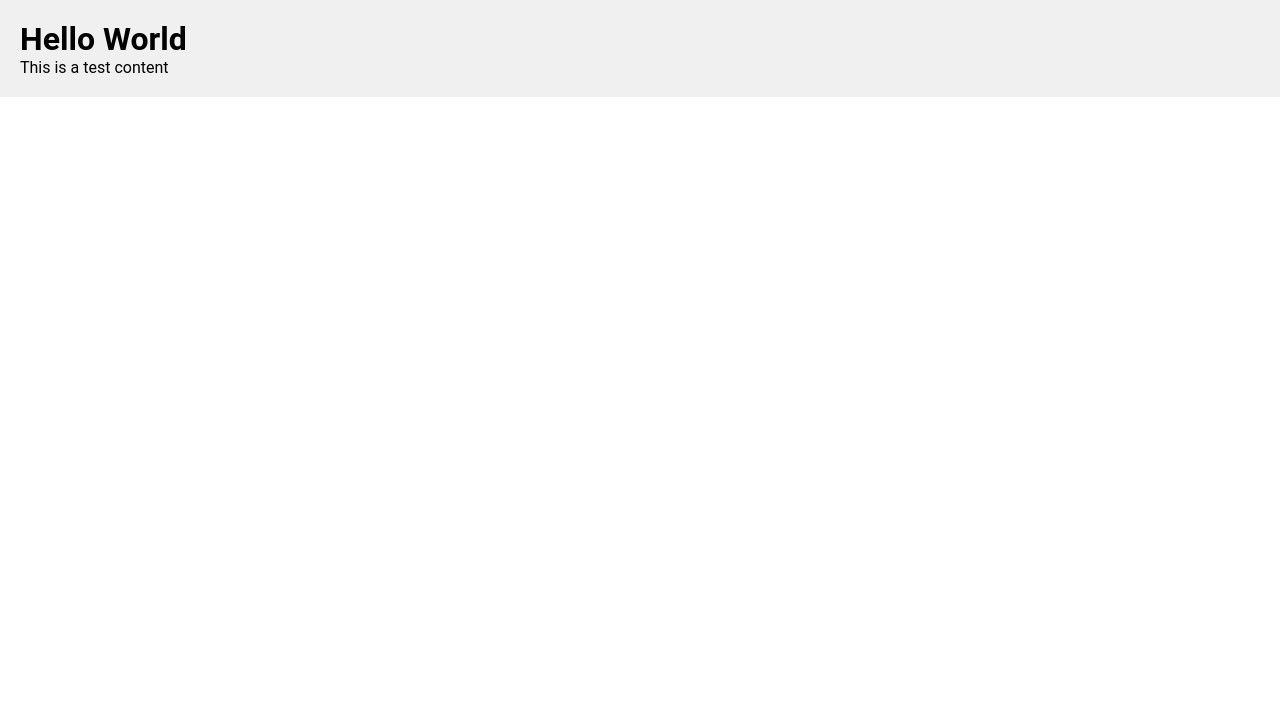
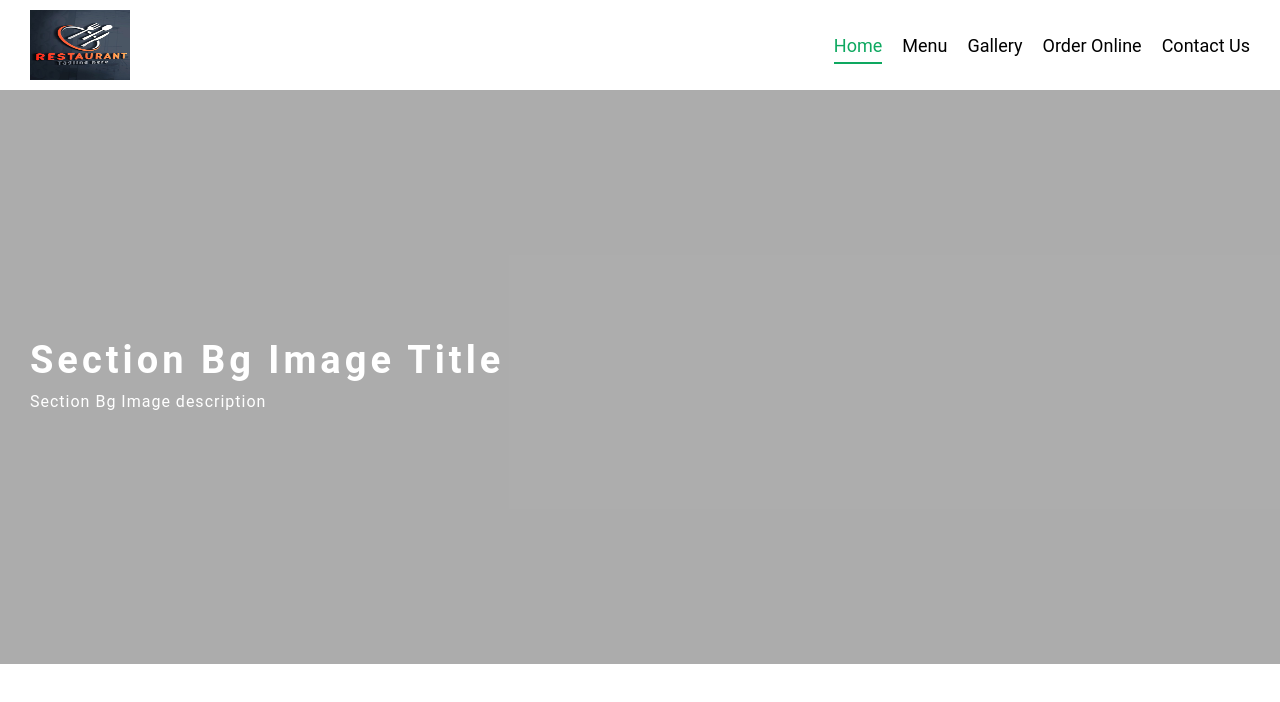
Before and after one commit to rodinshrestha/restaurant-ui, a React (Vite) app: page / in a window 1280 px wide. Shown: the top 702 px of the page. Built offline with nearby package versions, Linux system fonts and the light colour scheme.

Commit message:
header component optimized

```diff
--- a/src/App.tsx
+++ b/src/App.tsx
@@ -1,11 +1,47 @@
 import React from "react";
+
+import Header from "@/components/Header";
+
+import SectionBgImage from "./components/SectionBgImage";
+
+const navLink = [
+  {
+    label: "Home",
+    url: "/",
+  },
+  {
+    label: "Menu",
+    url: "/menu",
+  },
+  {
+    label: "Gallery",
+    url: "/gallery",
+  },
+  {
+    label: "Order Online",
+    url: "#",
+  },
+
+  {
+    label: "Contact Us",
+    url: "/contact-us",
+  },
+];
 
 const App: React.FC = () => {
   return (
-    <div style={{ padding: "20px", backgroundColor: "#f0f0f0" }}>
-      <h1>Hello World</h1>
-      <p>This is a test content</p>
-    </div>
+    <>
+      <Header
+        navLink={navLink}
+        navActiveColor="rgb(14, 168, 96)"
+        navHoverColor="rgb(14, 168, 96)"
+      />
+      <SectionBgImage
+        bgImage=""
+        title="Section Bg Image Title"
+        description="Section Bg Image description"
+      />
+    </>
   );
 };
 
--- a/src/components/Col/style.ts
+++ b/src/components/Col/style.ts
@@ -22,8 +22,8 @@ const ColWrapper = styled.div<ColProps & StyledProps>`
   ${({ $xs, $sm, $md, $lg, $xl, $xxl, $xxxl }) => css`
     position: relative;
     width: 100%;
-    padding-left: 16px; /* gutter spacing */
-    padding-right: 16px;
+    padding-left: 15px;
+    padding-right: 15px;
     flex-grow: 1;
     flex-basis: 0;
     max-width: 100%;
--- a/src/components/Container/style.ts
+++ b/src/components/Container/style.ts
@@ -3,8 +3,8 @@ import styled from "styled-components";
 import { mediaQuery } from "@/theme/utils";
 
 const ContainerWrapper = styled.div`
-  padding-right: 15px;
-  padding-left: 15px;
+  padding-right: 30px;
+  padding-left: 30px;
   margin-right: auto;
   margin-left: auto;
   width: 100%;
--- a/src/components/Header/components/HeaderMenu/index.tsx
+++ b/src/components/Header/components/HeaderMenu/index.tsx
@@ -10,11 +10,28 @@ import { NavLinkType } from "../../types/header.types";
 type Props = {
   navLink: NavLinkType;
   LinkComponent?: ReactElement;
+  headerBgColor?: string;
+  navColor?: string;
+  navHoverColor?: string;
+  navActiveColor?: string;
 };
 
-const HeaderMenu = ({ navLink, LinkComponent }: Props) => {
+const HeaderMenu = ({
+  navLink,
+  LinkComponent,
+  headerBgColor,
+  navColor,
+  navHoverColor,
+  navActiveColor,
+}: Props) => {
   return (
-    <StyledUl className="menu-list-wrapper">
+    <StyledUl
+      className="menu-list-wrapper"
+      bgcolor={headerBgColor}
+      navcolor={navColor}
+      navhovercolor={navHoverColor}
+      navactivecolor={navActiveColor}
+    >
       {navLink.map((x) => {
         const { pathname } = window.location;
 
--- a/src/components/Header/components/HeaderMenu/style.ts
+++ b/src/components/Header/components/HeaderMenu/style.ts
@@ -1,13 +1,27 @@
-import styled, { css } from "styled-components";
+import styled, { css, DefaultTheme } from "styled-components";
 
 import { mediaQuery } from "@/theme/utils";
 
-export const StyledUl = styled.ul`
-  ${({ theme }) => css`
+type StyleProps = {
+  theme: DefaultTheme;
+  bgcolor?: string;
+  navcolor?: string;
+  navhovercolor?: string;
+  navactivecolor?: string;
+};
+
+export const StyledUl = styled.ul<StyleProps>`
+  ${({
+    theme,
+    bgcolor = "#fff",
+    navcolor = "#000",
+    navhovercolor = "grey",
+    navactivecolor = "grey",
+  }) => css`
     &.menu-list-wrapper {
-      background-color: ${theme.color.grey["100"]};
+      background-color: ${bgcolor};
       border-top: 1px solid #f2f2f2;
-      height: calc(100% - 73.6px);
+      height: calc(100% - 90px);
       position: absolute;
       width: 100%;
       overflow: scroll;
@@ -20,15 +34,12 @@ export const StyledUl = styled.ul`
       list-style: none;
       z-index: 999999;
 
-      ${mediaQuery("md")} {
-        height: calc(100% - 60px);
-      }
-
       li {
         font-family: ${theme.font.defaultSystemTheme};
         &.link-item {
           font-size: 24px;
           position: relative;
+          color: ${navcolor};
           &::before {
             position: absolute;
             content: "";
@@ -36,7 +47,7 @@ export const StyledUl = styled.ul`
             height: 2px;
             width: 100%;
             visibility: hidden;
-            background-color: ${theme.color.black["100"]};
+            background-color: ${navhovercolor};
             -webkit-transform: scaleX(0);
             transform: scaleX(0);
             -webkit-transition: all 0.3s ease-in-out 0s;
@@ -44,7 +55,7 @@ export const StyledUl = styled.ul`
           }
           &:hover {
             a {
-              color: ${theme.color.black["100"]};
+              color: ${navhovercolor};
             }
 
             &::before {
@@ -56,7 +67,7 @@ export const StyledUl = styled.ul`
 
           &.active {
             a {
-              color: ${theme.color.black["100"]};
+              color: ${navactivecolor};
               &::before {
                 position: absolute;
                 content: "";
@@ -64,7 +75,7 @@ export const StyledUl = styled.ul`
                 height: 2px;
                 width: 100%;
                 left: 0;
-                background-color: ${theme.color.black["100"]};
+                background-color: ${navactivecolor};
               }
             }
           }
@@ -72,11 +83,11 @@ export const StyledUl = styled.ul`
           ${mediaQuery("md")} {
             font-size: 18px;
           }
-        }
-        a {
-          color: ${theme.color.yellow["100"]};
+          a {
+            color: inherit;
+          }
         }
       }
     }
-  `}
+  `};
 `;
--- a/src/components/Header/index.tsx
+++ b/src/components/Header/index.tsx
@@ -21,14 +21,28 @@ export type HeaderProps = {
   shouldLogoFloat?: boolean;
   isLogoRounded?: boolean;
   LinkComponent?: ReactElement;
+  boxShadowOnLogo?: boolean;
+  headerHeight?: string;
+  navColor?: string;
+  navHoverColor?: string;
+  navActiveColor?: string;
+  headerBgColor?: string;
+  className?: string;
 };
 
 const Header = ({
   logo,
   navLink,
+  LinkComponent,
   shouldLogoFloat = false,
   isLogoRounded = false,
-  LinkComponent,
+  boxShadowOnLogo = false,
+  headerHeight,
+  navColor,
+  navHoverColor,
+  navActiveColor,
+  headerBgColor,
+  className,
 }: HeaderProps) => {
   const [isMenuOpen, setIsMenuOpen] = React.useState(false);
   const [isHeaderSticky, setIsHeaderSticky] = React.useState(false);
@@ -49,18 +63,26 @@ const Header = ({
       <StyledDiv
         id="header"
         data-testid="header"
-        className={clsx({ sticky: isHeaderSticky, showBoxShadow: !isMenuOpen })}
+        className={clsx(className, {
+          sticky: isHeaderSticky,
+          showBoxShadow: !isMenuOpen,
+        })}
+        headerheight={headerHeight}
+        navcolor={navColor}
+        navhovercolor={navHoverColor}
+        navactivecolor={navActiveColor}
       >
         <Container fluid>
           <Row>
             <Col>
-              <div className="header-wrapper">
+              <div className="header-wrapper" data-testid="header-wrapper-id">
                 <Link
                   to="/"
                   LinkComponent={LinkComponent}
                   className={clsx("logo-wrapper", {
                     "float-logo": !!shouldLogoFloat,
                     circle: !!isLogoRounded,
+                    "box-shadow": !!boxShadowOnLogo,
                   })}
                   testId="header-logo-wrapper"
                 >
@@ -78,7 +100,11 @@ const Header = ({
 
                       const active = pathname === x.url;
                       return (
-                        <li className={clsx("menu-list", { active })} key={i}>
+                        <li
+                          className={clsx("menu-list", { active })}
+                          key={i}
+                          data-testid="menu-list-id"
+                        >
                           <Link to={x.url} LinkComponent={LinkComponent}>
                             {x.label}
                           </Link>
@@ -107,7 +133,14 @@ const Header = ({
         overlayZindex={5}
         drawerTestId="header-drawer"
       >
-        <HeaderMenu navLink={navLink} LinkComponent={LinkComponent} />
+        <HeaderMenu
+          navLink={navLink}
+          LinkComponent={LinkComponent}
+          headerBgColor={headerBgColor}
+          navColor={navColor}
+          navHoverColor={navHoverColor}
+          navActiveColor={navActiveColor}
+        />
       </Drawer>
     </>
   );
--- a/src/components/Header/style.ts
+++ b/src/components/Header/style.ts
@@ -1,13 +1,27 @@
-import styled, { css } from "styled-components";
+import styled, { css, DefaultTheme } from "styled-components";
 
-import { mediaQuery } from "@/theme/utils";
+import { mediaQuery, maxMediaQuery } from "@/theme/utils";
 
-export const StyledDiv = styled.div`
-  ${({ theme }) => css`
+type StyleProps = {
+  theme: DefaultTheme;
+  headerheight?: string;
+  navcolor?: string;
+  navhovercolor?: string;
+  navactivecolor?: string;
+};
+
+export const StyledDiv = styled.div<StyleProps>`
+  ${({
+    theme,
+    headerheight = "90px",
+    navcolor = "#000",
+    navhovercolor = "grey",
+    navactivecolor = "grey",
+  }) => css`
     position: relative;
     z-index: 100;
-    background-color: ${theme.color.grey};
     width: 100%;
+    background-color: #fff;
 
     @keyframes slideDown {
       from {
@@ -32,11 +46,7 @@ export const StyledDiv = styled.div`
     .header-wrapper {
       display: flex;
       justify-content: space-between;
-      height: 90px;
-
-      ${mediaQuery("md")} {
-        height: 60px;
-      }
+      height: ${headerheight};
 
       .logo-wrapper {
         display: flex;
@@ -46,20 +56,20 @@ export const StyledDiv = styled.div`
         font-family: ${theme.font.defaultSystemTheme};
         overflow: hidden;
         margin-top: 10px;
-        box-shadow: 0 5px 16px rgba(0, 0, 0, 0.1);
+        width: 100px;
+        height: 70px;
+
+        &.box-shadow {
+          box-shadow: 0 5px 16px rgba(0, 0, 0, 0.1);
+        }
 
         &.float-logo {
-          width: 140px;
-          height: 140px;
+          width: 120px;
+          height: 120px;
         }
 
         &.circle {
           border-radius: 50%;
-        }
-
-        ${mediaQuery("md")} {
-          width: 100px;
-          height: 100px;
         }
 
         img {
@@ -114,13 +124,14 @@ export const StyledDiv = styled.div`
           display: flex;
           gap: 20px;
           font-size: 18px;
-          @media (max-width: ${theme.breakpoints.lg}) {
+          ${maxMediaQuery("md")} {
             display: none;
           }
 
           .menu-list {
             cursor: pointer;
             position: relative;
+            color: ${navcolor};
 
             &::before {
               position: absolute;
@@ -129,7 +140,7 @@ export const StyledDiv = styled.div`
               height: 2px;
               width: 100%;
               visibility: hidden;
-              background-color: ${theme.color.lightGrey["100"]};
+              background-color: ${navhovercolor};
               -webkit-transform: scaleX(0);
               transform: scaleX(0);
               -webkit-transition: all 0.3s ease-in-out 0s;
@@ -138,7 +149,7 @@ export const StyledDiv = styled.div`
 
             &:hover {
               opacity: 0.8;
-              color: ${theme.color.lightGrey["100"]};
+              color: ${navhovercolor};
               &::before {
                 visibility: visible;
                 -webkit-transform: scaleX(1);
@@ -147,11 +158,12 @@ export const StyledDiv = styled.div`
             }
 
             &.active {
-              color: ${theme.color.lightGrey["100"]};
+              color: ${navactivecolor};
               &::before {
                 visibility: visible;
                 transform: scaleX(1);
                 -webkit-transform: scaleX(1);
+                background-color: ${navactivecolor};
               }
             }
             a {
@@ -167,7 +179,7 @@ export const StyledDiv = styled.div`
           font-size: 24px;
           line-height: 24px;
           letter-spacing: 0.25em;
-          color: ${theme.color.white["100"]};
+          color: ${navcolor};
           text-transform: uppercase;
           position: relative;
           cursor: pointer;
--- a/src/components/Row/style.ts
+++ b/src/components/Row/style.ts
@@ -6,6 +6,8 @@ const RowWrapper = styled.div<RowProps>`
   display: flex;
   flex-wrap: wrap;
   height: 100%;
+  margin-left: -15px;
+  margin-right: -15px;
   &.no-gutter {
     margin-left: 0;
     margin-right: 0;
```
Also changed, not shown: 2 other files (tests, documents, lock files or other folders).
